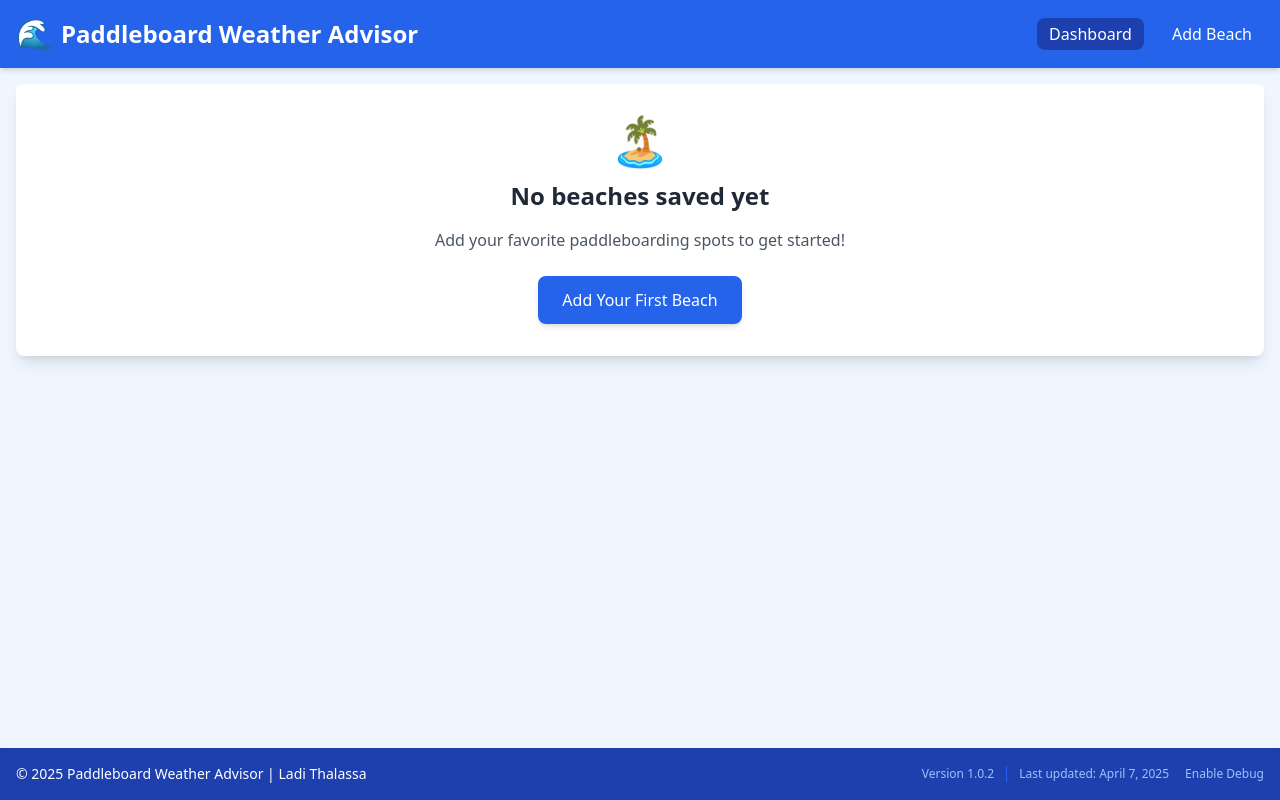
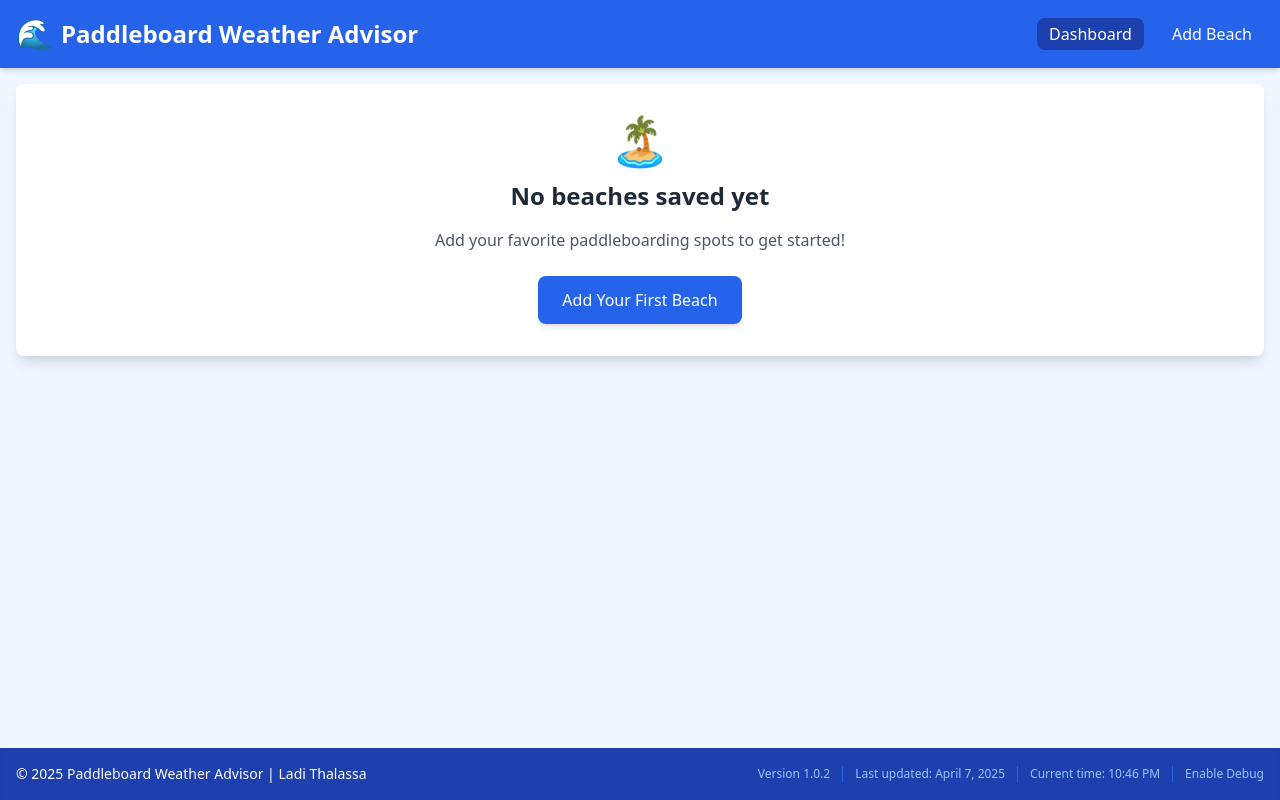
Before and after one commit to blackhawk99/great-sup, a React (Vite) app: page / in a window 1280 px wide. Built offline with nearby package versions, Linux system fonts and the light colour scheme.

Commit message:
Update App.jsx
ccc

```diff
--- a/src/App.jsx
+++ b/src/App.jsx
@@ -15,10 +15,26 @@ const App = () => {
     startTime: "09:00",
     endTime: "13:00",
   });
+  const [currentTime, setCurrentTime] = useState(new Date());
 
   // App version information
   const APP_VERSION = "1.0.2";
   const LAST_UPDATED = "April 7, 2025";
+
+  // Update current time every minute
+  useEffect(() => {
+    const timer = setInterval(() => {
+      setCurrentTime(new Date());
+    }, 60000);
+
+    return () => clearInterval(timer);
+  }, []);
+
+  // Format current time
+  const formattedTime = currentTime.toLocaleTimeString([], {
+    hour: '2-digit',
+    minute: '2-digit'
+  });
 
   // Use beach manager
   const {
@@ -425,7 +441,7 @@ const App = () => {
         )}
       </main>
 
-      {/* Footer with Version Information */}
+      {/* Footer with Version Information and Current Time */}
       <footer className="bg-blue-800 text-white p-4 mt-auto shadow-inner">
         <div className="container mx-auto flex flex-col sm:flex-row justify-between items-center">
           <p className="text-sm">
@@ -435,15 +451,18 @@ const App = () => {
             <span className="text-xs text-blue-300 border-r border-blue-600 pr-3 mr-3">
               Version {APP_VERSION}
             </span>
-            <span className="text-xs text-blue-300">
+            <span className="text-xs text-blue-300 border-r border-blue-600 pr-3 mr-3">
               Last updated: {LAST_UPDATED}
             </span>
+            <span className="text-xs text-blue-300 border-r border-blue-600 pr-3 mr-3">
+              Current time: {formattedTime}
+            </span>
             {debugMode ? (
-              <button onClick={() => setDebugMode(false)} className="ml-4 text-blue-300 hover:text-white text-xs">
+              <button onClick={() => setDebugMode(false)} className="text-blue-300 hover:text-white text-xs">
                 Debug Mode On
               </button>
             ) : (
-              <button onClick={() => setDebugMode(true)} className="ml-4 text-blue-300 hover:text-white text-xs">
+              <button onClick={() => setDebugMode(true)} className="text-blue-300 hover:text-white text-xs">
                 Enable Debug
               </button>
             )}
```
